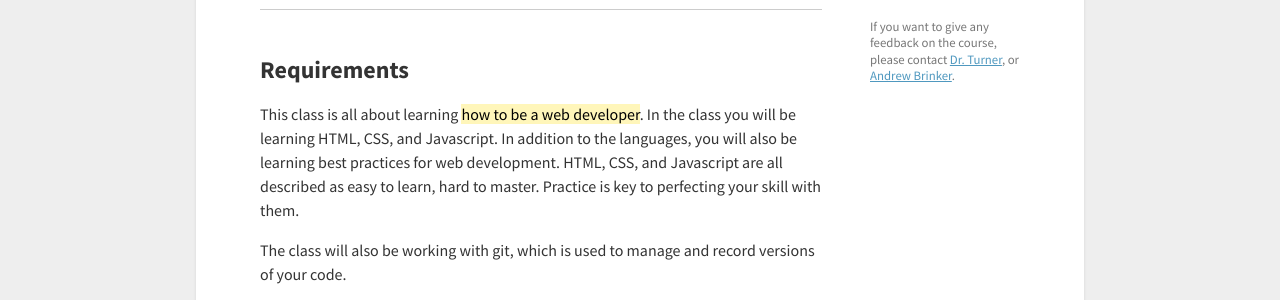
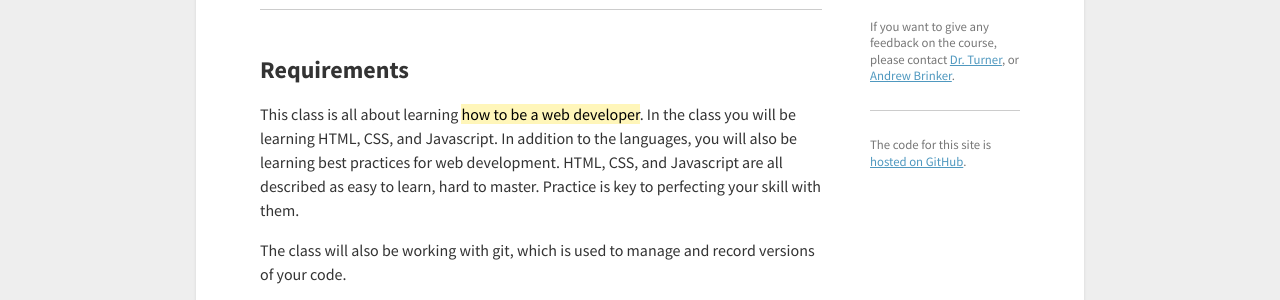
Before and after one commit to csusbdt/322-2013, a Jekyll site: the page built from index.html, in a window 1280 px wide. Shown: the part 267-567 px from the top of the page. Built offline with Jekyll 4.4.1, drawn with Linux system fonts in a browser that asks for light colours; nearby versions of some CDN libraries.

Commit message:
Updated the sidebar

```diff
--- a/_includes/sidebar.html
+++ b/_includes/sidebar.html
@@ -2,4 +2,6 @@
     <p>The class is in <b>TBA</b>. If you have any questions, please <a href='#' title='Contact Dr. Turner'>contact Dr. Turner</a>.</p>
     <hr>
     <p>If you want to give any feedback on the course, please contact <a href='#' title='Contact Dr. Turner'>Dr. Turner</a>, or <a href='#' title='Contact Andrew Brinker'>Andrew Brinker</a>.</p>
+    <hr>
+    <p>The code for this site is <a href='https://github.com/csusbdt/322-2013/tree/gh-pages' title='CSE-322 site on GitHub'>hosted on GitHub</a>.</p>
 </sidebar>
```
